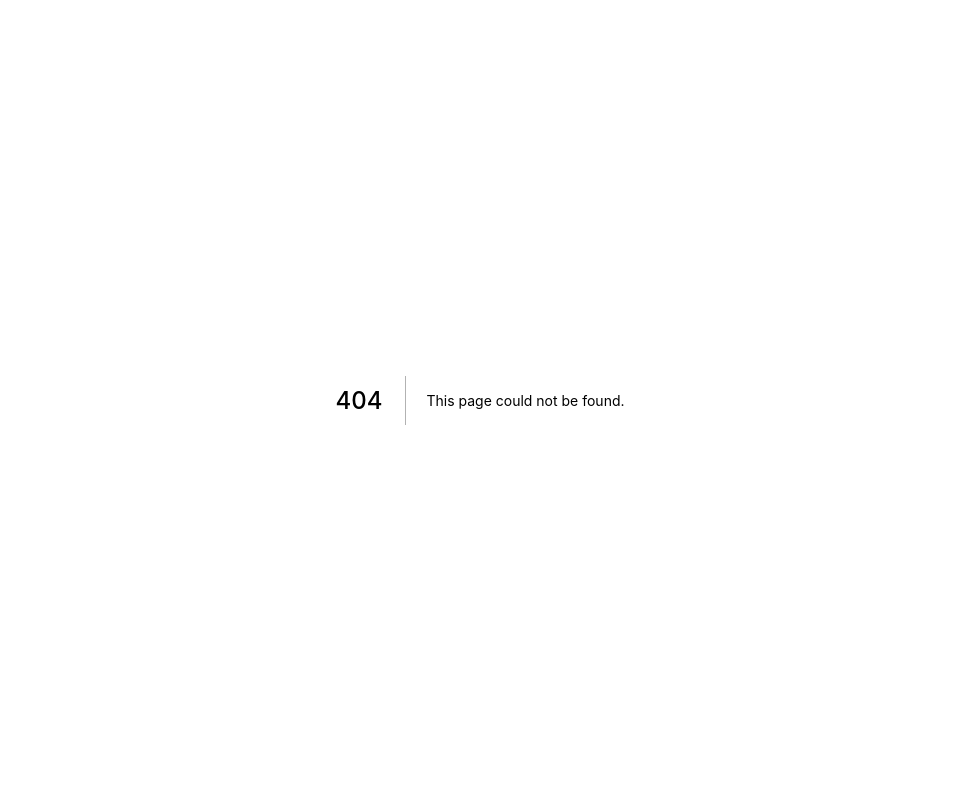
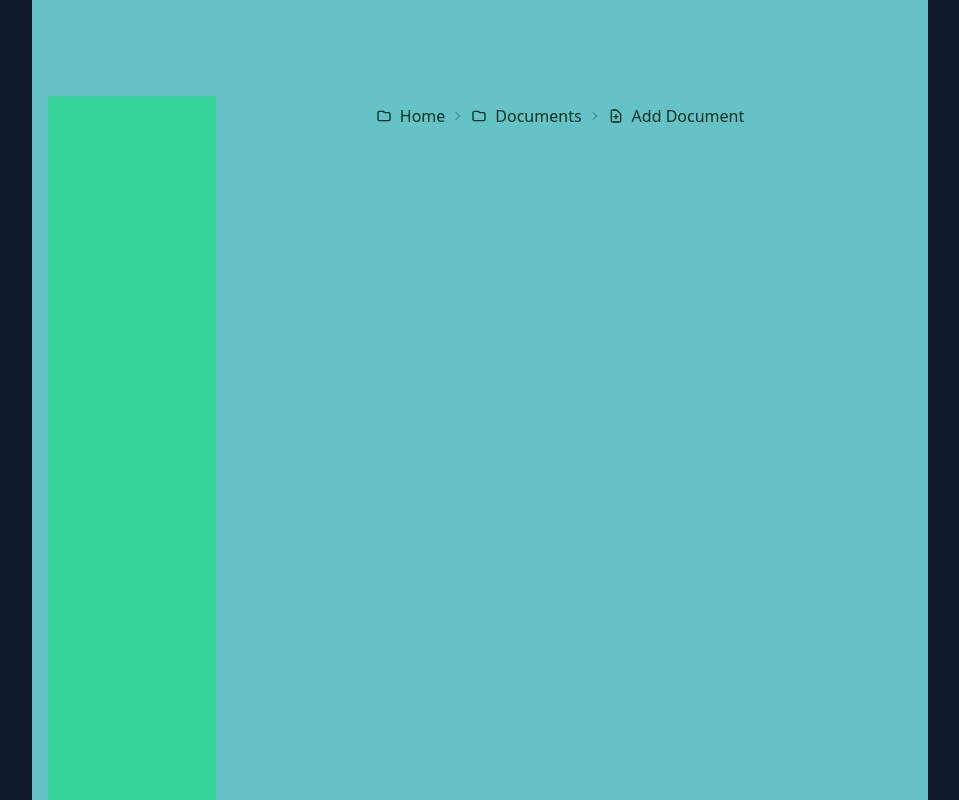
Before and after one commit to ashigirl96/daisy-ui-playground, a Next.js app: page /breadcrumbs in a window 1280 px wide. Before the commit this address had no page. Shown: the top 800 px of the page, without its empty margins (160-1119 px from the left). Built offline with nearby package versions, Linux system fonts and the light colour scheme.

Commit message:
Impl: breadcrumbs

```diff
--- /dev/null
+++ b/src/pages/breadcrumbs.tsx
@@ -0,0 +1,77 @@
+import type { NextPage } from 'next'
+import Head from 'next/head'
+import { VFC } from 'react'
+
+const FolderIcon: VFC = () => (
+  <svg
+    xmlns="http://www.w3.org/2000/svg"
+    fill="none"
+    viewBox="0 0 24 24"
+    className="w-4 h-4 mr-2 stroke-current"
+  >
+    <path
+      strokeLinecap="round"
+      strokeLinejoin="round"
+      strokeWidth="2"
+      d="M3 7v10a2 2 0 002 2h14a2 2 0 002-2V9a2 2 0 00-2-2h-6l-2-2H5a2 2 0 00-2 2z"
+    />
+  </svg>
+)
+
+const FileIcon: VFC = () => (
+  <svg
+    xmlns="http://www.w3.org/2000/svg"
+    fill="none"
+    viewBox="0 0 24 24"
+    className="w-4 h-4 mr-2 stroke-current"
+  >
+    <path
+      strokeLinecap="round"
+      strokeLinejoin="round"
+      strokeWidth="2"
+      d="M9 13h6m-3-3v6m5 5H7a2 2 0 01-2-2V5a2 2 0 012-2h5.586a1 1 0 01.707.293l5.414 5.414a1 1 0 01.293.707V19a2 2 0 01-2 2z"
+    />
+  </svg>
+)
+
+const BreadCrumbs: NextPage = () => {
+  return (
+    <>
+      <Head>
+        <title>Breadcrumbs</title>
+      </Head>
+      <div
+        className="max-w-4xl mx-auto gap-40 flex bg-primary py-24 px-4"
+        data-theme="cupcake"
+      >
+        <div className="flex-auto min-h-screen bg-success" />
+        <div className="flex-auto h-fit">
+          <div className="text-xm breadcrumbs text-success-content">
+            <ul>
+              <li>
+                <a>
+                  <FolderIcon />
+                  Home
+                </a>
+              </li>
+              <li>
+                <a>
+                  <FolderIcon />
+                  Documents
+                </a>
+              </li>
+              <li>
+                <a>
+                  <FileIcon />
+                  Add Document
+                </a>
+              </li>
+            </ul>
+          </div>
+        </div>
+      </div>
+    </>
+  )
+}
+
+export default BreadCrumbs
```
